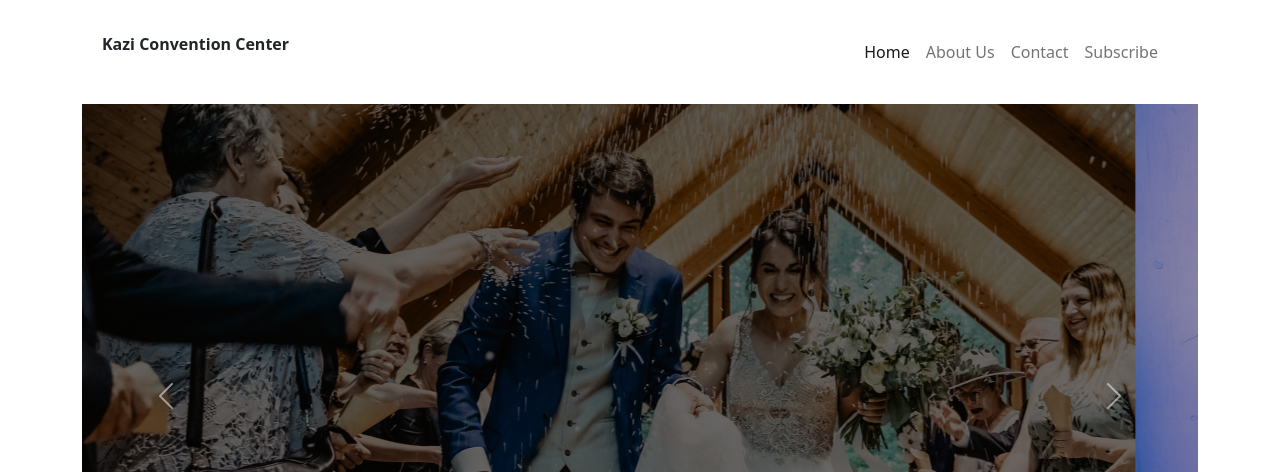
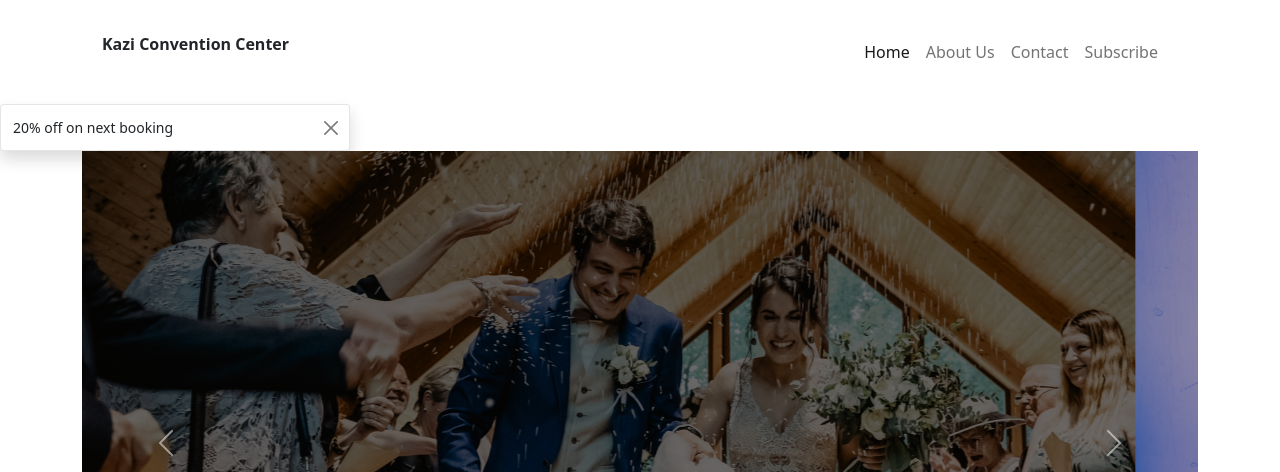
Before and after one commit to Kazisunny2/-convention-center, a plain HTML site: page index.html in a window 1280 px wide. Shown: the top 472 px of the page. Drawn offline with nearby package versions, Linux system fonts and the light colour scheme.

Commit message:
Toast Added

```diff
--- a/index.html
+++ b/index.html
@@ -59,6 +59,23 @@
           </div>
         </nav>
       </section>
+      <!-- Toast -->
+      <div
+      class="toast show align-items-center"
+      role="alert"
+      aria-live="assertive"
+      aria-atomic="true"
+    >
+      <div class="d-flex">
+        <div class="toast-body">20% off on next booking</div>
+        <button
+          type="button"
+          class="btn-close me-2 m-auto"
+          data-bs-dismiss="toast"
+          aria-label="Close"
+        ></button>
+      </div>
+    </div>
       <!-- Image Slider carousel -->
       <section class="container">
         <div
@@ -523,7 +540,6 @@
                 Choose plan
               </button>
             </div>
-
             <div class="col me-auto">
               <h1>$1200</h1>
               <h2>Corporate event</h2>
@@ -702,9 +718,9 @@
       </section>
       <!-- Bonus Part -->
       <section class="container p-3">
-<div class="p-2">
-    <h3>Login</h3>
-</div>
+       <div class="p-2">
+               <h3>Login</h3>
+         </div>
         <form>
             <div class="mb-3">
               <label for="exampleInputEmail1" class="form-label">Email address</label>
```
